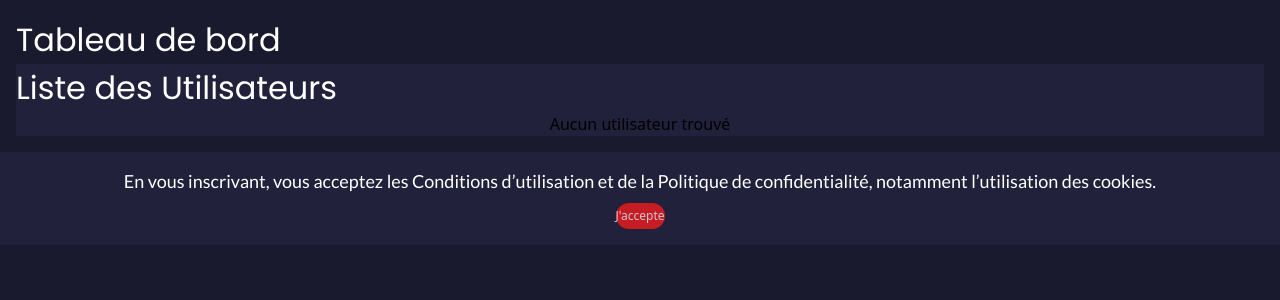
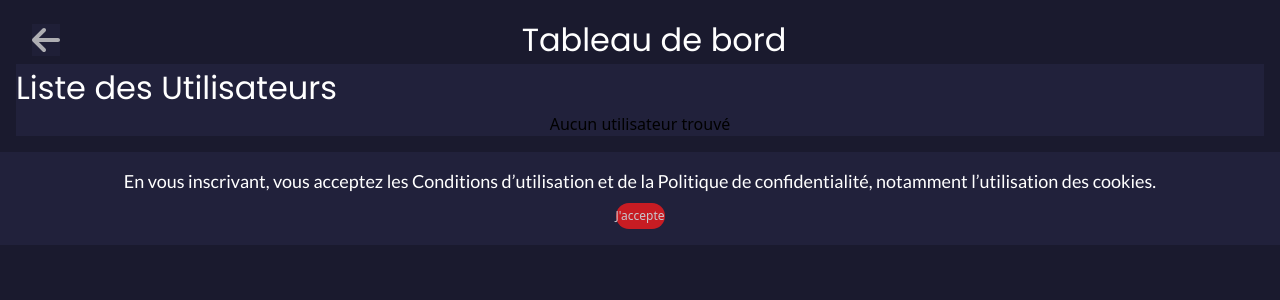
Before and after one commit to Marc-DWWM/Saltnet, a Symfony app: template templates/admin/dashboard.html.twig in a window 1280 px wide. Shown: the top 300 px of the page. Run offline with Twig, Linux system fonts and the light colour scheme; the template is opened without the code that fills it, so the values that code supplies are empty; style sheets or scripts are compiled from the project's sources; some libraries are stand-ins or nearby versions.

```diff
--- a/templates/admin/dashboard.html.twig
+++ b/templates/admin/dashboard.html.twig
@@ -2,7 +2,14 @@
 
 {% block body %}
 	<div class="container mx-auto p-4">
-		<h2 class="text-3xl font-semibold text-gray-800 mb-6">Tableau de bord</h2>
+		<div class="mb-6 flex items-center justify-center gap-4 px-4 md:px-12">
+		<a href="{{ path('home') }}" aria-label="Retour à l'accueil">
+			<svg class="svg-post" xmlns="http://www.w3.org/2000/svg" height="32" width="28" viewbox="0 0 448 512">
+				<path fill="#e0e0e0" d="M9.4 233.4c-12.5 12.5-12.5 32.8 0 45.3l160 160c12.5 12.5 32.8 12.5 45.3 0s12.5-32.8 0-45.3L109.2 288H416c17.7 0 32-14.3 32-32s-14.3-32-32-32H109.2l105.7-105.4c12.5-12.5 12.5-32.8 0-45.3s-32.8-12.5-45.3 0L9.4 233.4z"/>
+			</svg>
+		</a>
+		<h1 class="text-lg md:text-2xl text-center w-full">Tableau de bord</h1>
+	</div>
 
 		<div class="card shadow-lg rounded-lg overflow-hidden">
 			<div class="card-header bg-[#21213B] text-white py-4 px-6">
@@ -11,33 +18,37 @@
 			<div class="card-body bg-[#21213B] p-6">
 				<div class="flex flex-col space-y-4">
 					{% for user in users %}
-						<div class="flex flex-col justify-center items-center border-t border-gray-100 py-3 px-4">
-							<div class="w-1/12 text-sm text-white p-2 w-[150px]" aria-label="ID de l'utilisateur">
+						<div class="flex flex-col justify-center items-center border-t border-gray-100 py-3 px-4 md:flex-row md:items-start md:justify-between">
+							<div class="w-full text-sm text-white p-2 md:w-[150px]" aria-label="ID de l'utilisateur">
 								<p class="underline">ID</p>
-								{{ user.id }}</div>
-							<div class="w-3/12 text-sm text-white p-2 w-[150px]" aria-label="Nom d'utilisateur">
+								{{ user.id }}
+							</div>
+							<div class="w-full text-sm text-white p-2 md:w-[150px]" aria-label="Nom d'utilisateur">
 								<p class="underline">Username</p>
-								{{ user.username }}</div>
-							<div class="w-4/12 text-sm text-white p-2 w-[150px]" aria-label="Email de l'utilisateur">
+								{{ user.username }}
+							</div>
+							<div class="w-full text-sm text-white p-2 md:w-[150px]" aria-label="Email de l'utilisateur">
 								<p class="underline">Email</p>
-								{{ user.email }}</div>
-							<div class="w-2/12 text-sm text-white p-2 w-[150px]" aria-label="Rôles de l'utilisateur">
+								{{ user.email }}
+							</div>
+							<div class="w-full text-sm text-white p-2 md:w-[150px]" aria-label="Rôles de l'utilisateur">
 								<p class="underline">Rôles</p>
-								{{ user.roles|join(', ') }}</div>
-							<div class="w-2/12 text-sm text-white p-2 w-[150px]" aria-label="Date de création de l'utilisateur">
-								<p class="underline" class="w-[50px]">Date de création</p>
+								{{ user.roles|join(', ') }}
+							</div>
+							<div class="w-full text-sm text-white p-2 md:w-[150px]" aria-label="Date de création de l'utilisateur">
+								<p class="underline">Date de création</p>
 								{{ user.createdAt ? user.createdAt|date('Y-m-d H:i:s') : 'Non défini' }}
 							</div>
-							<div>
+							<div class="w-full md:w-[150px] mt-4 md:mt-0">
 								<form action="{{ path('admin_user_delete', {'id': user.id}) }}" method="POST">
 									<input type="hidden" name="_method" value="DELETE">
 									<input type="hidden" name="_token" value="{{ csrf_token('delete' ~ user.id) }}">
-									<button type="submit" aria-label="Supprimer compte" class="mt-6 w-28 bg-[#FF1B1C] opacity-75 hover:opacity-100 text-white text-sm text-center py-2 rounded-full">
+									<button type="submit" aria-label="Supprimer compte" class="w-28 bg-[#FF1B1C] opacity-75 hover:opacity-100 text-white text-sm text-center py-2 rounded-full">
 										Supprimer
 									</button>
 								</form>
 							</div>
-
+						</div>
 					{% else %}
 						<div class="flex border-t border-gray-100 py-3 px-4">
 							<div class="w-full text-sm text-gray-500 text-center" aria-label="Aucun utilisateur trouvé">Aucun utilisateur trouvé</div>
```
Lines whose indentation alone changed are shown as unchanged.
